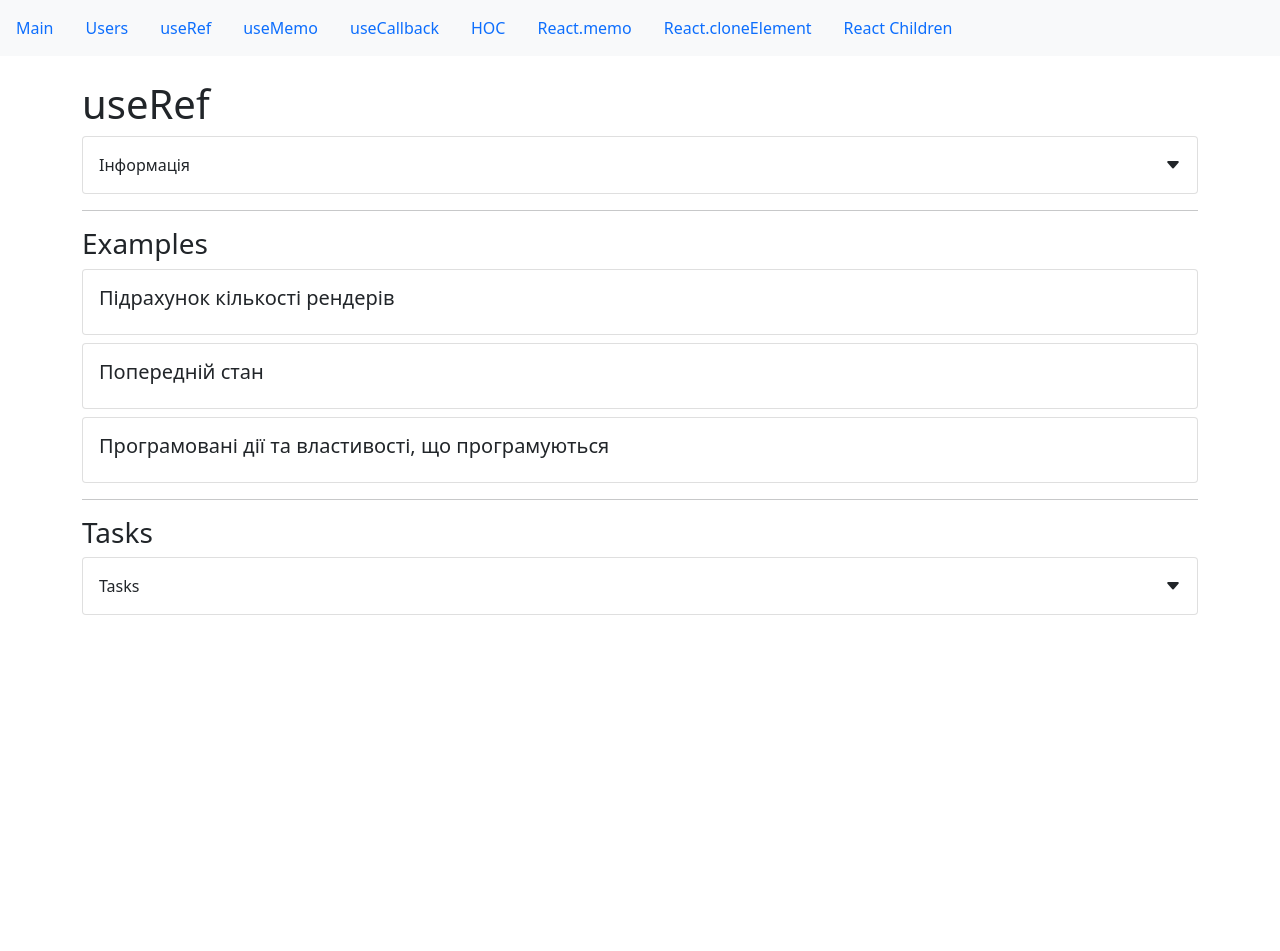
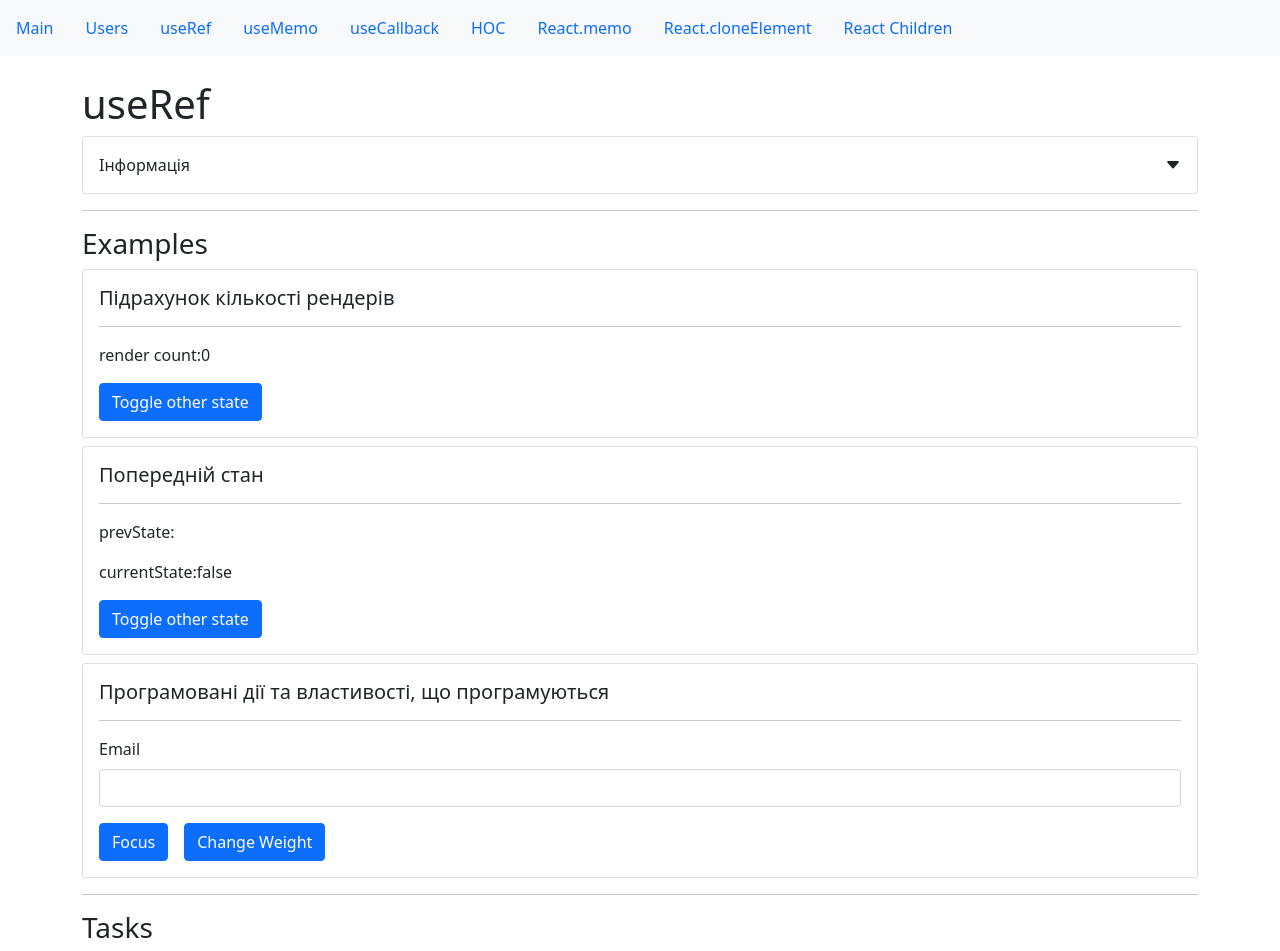
Before and after one commit to YarDol/React-Hooks, a React (Create React App) app: page /useRef in a window 1280 px wide. Shown: the top 951 px of the page. Before the commit the page ends 800 px from the top, so only its background shows below. Built offline with nearby package versions, Linux system fonts and the light colour scheme.

Commit message:
useRef examples

```diff
--- a/src/app/components/examples/useRef/prevState.jsx
+++ b/src/app/components/examples/useRef/prevState.jsx
@@ -1,10 +1,24 @@
-import React from "react";
+import React, {useRef, useState, useEffect} from "react";
 import CardWrapper from "../../common/Card";
 import SmallTitle from "../../common/typografy/smallTitle";
+import Divider from "../../common/divider";
 const PrevStateExample = () => {
+    const prevState = useRef("");
+    const [otherState, setOtherState] = useState("false");
+    const toggleOtherState = () => {
+        setOtherState(prevState=>prevState==="false"?"true":"false")
+     }
+    useEffect(() => {
+        prevState.current = otherState;
+    }, [otherState]);
+
     return (
         <CardWrapper>
             <SmallTitle>Попередній стан</SmallTitle>
+            <Divider />
+            <p>prevState:{prevState.current}</p>
+            <p>currentState:{otherState}</p>
+            <button className="btn btn-primary" onClick={toggleOtherState}>Toggle other state</button>
         </CardWrapper>
     );
 };
--- a/src/app/components/examples/useRef/programmableActions.jsx
+++ b/src/app/components/examples/useRef/programmableActions.jsx
@@ -1,12 +1,29 @@
-import React from "react";
+import React, {useRef} from "react";
 import CardWrapper from "../../common/Card";
 import SmallTitle from "../../common/typografy/smallTitle";
+import Divider from "../../common/divider";
+
 const ProgrammableActionsExample = () => {
+    const inputRef = useRef(null);
+
+    const handleClick = () => {
+        inputRef.current.focus();
+    }
+
+    const handleClickWidth = () => {
+        inputRef.current.style.width = "100px";
+     }
+
     return (
         <CardWrapper>
             <SmallTitle className="card-title">
                 Програмовані дії та властивості, що програмуються
             </SmallTitle>
+            <Divider />
+            <label className="form-label" htmlFor="email">Email</label>
+            <input ref={inputRef} className="form-control" id="email" type="email" />
+            <button className="mt-3 me-3 btn btn-primary" onClick={handleClick}>Focus</button>
+            <button className="mt-3 btn btn-primary" onClick={handleClickWidth}>Change Weight</button>
         </CardWrapper>
     );
 };
--- a/src/app/components/examples/useRef/renderCount.jsx
+++ b/src/app/components/examples/useRef/renderCount.jsx
@@ -1,10 +1,23 @@
-import React from "react";
+import React, {useRef, useState, useEffect} from "react";
 import CardWrapper from "../../common/Card";
 import SmallTitle from "../../common/typografy/smallTitle";
+import Divider from "../../common/divider";
 const RenderCountExample = () => {
+    const renderCount = useRef(0);
+    const [otherState, setOtherState] = useState(false);
+    const toggleOtherState = () => {
+        setOtherState(!otherState)
+     }
+    useEffect(() => {
+        renderCount.current++;
+    });
+
     return (
         <CardWrapper>
             <SmallTitle>Підрахунок кількості рендерів</SmallTitle>
+            <Divider />
+            <p>render count:{renderCount.current}</p>
+            <button className="btn btn-primary" onClick={toggleOtherState}>Toggle other state</button>
         </CardWrapper>
     );
 };
```
